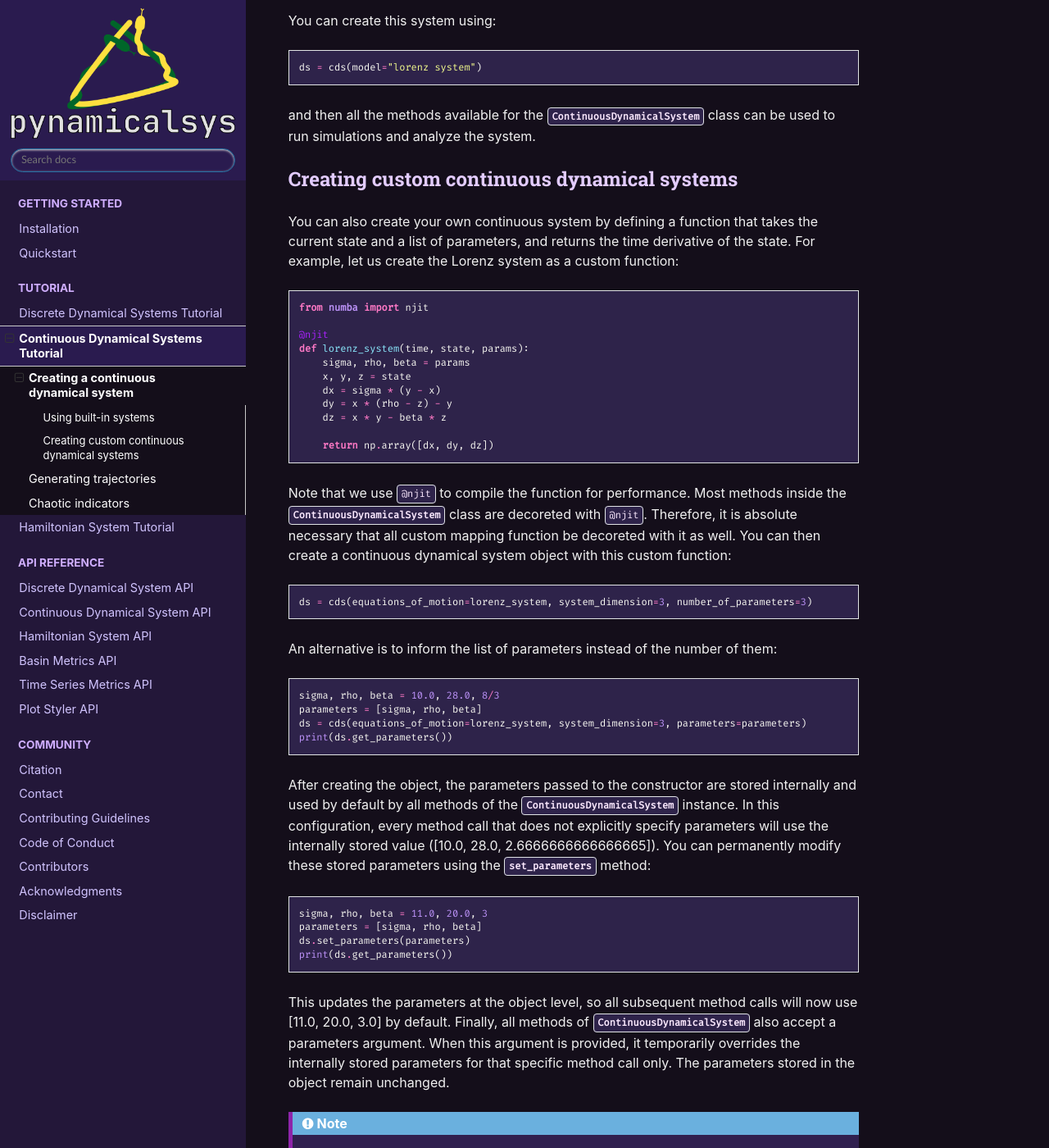
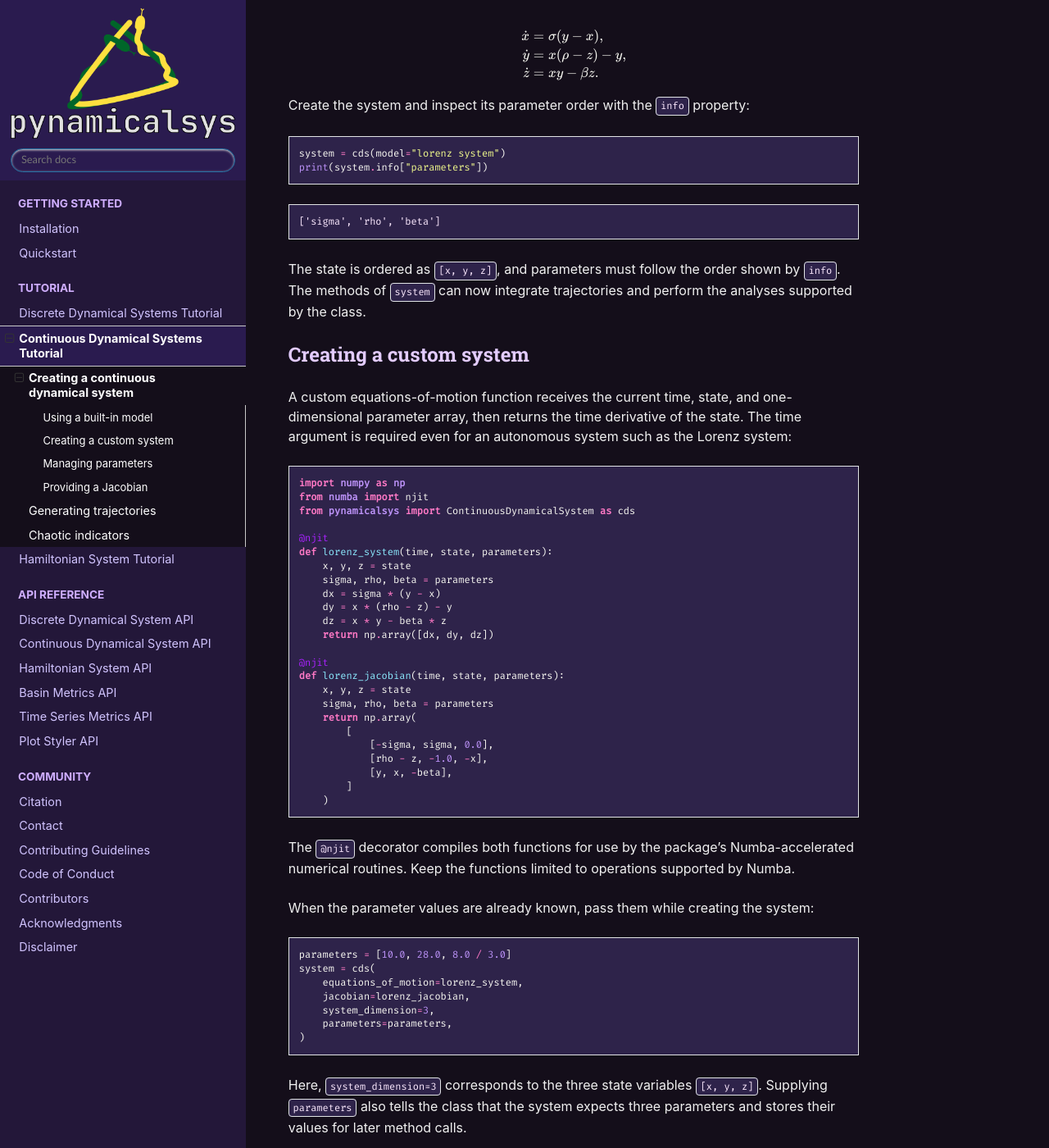
Before and after one commit to mrolims/pynamicalsys, a Sphinx documentation site: the page built from docs/source/cds_creating_ds.rst, in a window 1280 px wide and 1400 px high, scrolled down 648 px. Shown: the whole window at 82% size. Built offline with Sphinx 7.4.7 and the Read the Docs theme 3.1.0, drawn with Linux system fonts in a browser that asks for light colours; the version number could not be read and is left out; some of the changed text lies outside the part shown.

Commit message:
docs: revamp continuous system creation guide

```diff
--- a/docs/source/cds_creating_ds.rst
+++ b/docs/source/cds_creating_ds.rst
@@ -1,95 +1,155 @@
 Creating a continuous dynamical system
 --------------------------------------
 
-The :py:class:`ContinuousDynamicalSystem <pynamicalsys.core.continuous_dynamical_systems.ContinuousDynamicalSystem>` class allows you to create a continuous dynamical system object. You can use built-in systems or define your own continuous dynamical system.
+The :py:class:`ContinuousDynamicalSystem <pynamicalsys.core.continuous_dynamical_systems.ContinuousDynamicalSystem>` class represents systems defined by ordinary differential equations. You can select a built-in model or provide your own equations of motion.
 
-Using built-in systems
+Using a built-in model
 ~~~~~~~~~~~~~~~~~~~~~~
 
-To check available built-in systems, you can use the :py:meth:`available_models <pynamicalsys.core.continuous_dynamical_systems.ContinuousDynamicalSystem.available_models>` method:
+Import the class as ``cds`` and call :py:meth:`available_models <pynamicalsys.core.continuous_dynamical_systems.ContinuousDynamicalSystem.available_models>` to see the built-in models:
 
 .. code-block:: python
 
-    available_models = cds.available_models()
-    print(available_models)
+    from pynamicalsys import ContinuousDynamicalSystem as cds
+
+    for model in cds.available_models():
+        print(model)
 
 .. code-block:: text
 
-    ['lorenz system']
+    lorenz system
+    henon heiles
+    rossler system
+    4d rossler system
+    duffing
 
-For example, you can create the 63 Lorenz system, given by:
+Select a model by passing its name to ``model``. For example, the Lorenz system is
 
 .. math::
 
-    \begin{align*}
-        \dot{x} &= \sigma(y - x),\\
-        \dot{y} &= x(\rho - z) - y,\\
-        \dot{z} &= xy - \beta z.
-    \end{align*}
+    \begin{aligned}
+        \dot{x} &= \sigma(y-x), \\
+        \dot{y} &= x(\rho-z)-y, \\
+        \dot{z} &= xy-\beta z.
+    \end{aligned}
 
-You can create this system using:
+Create the system and inspect its parameter order with the ``info`` property:
 
 .. code-block:: python
 
-    ds = cds(model="lorenz system")
+    system = cds(model="lorenz system")
+    print(system.info["parameters"])
 
-and then all the methods available for the :py:class:`ContinuousDynamicalSystem <pynamicalsys.core.continuous_dynamical_systems.ContinuousDynamicalSystem>` class can be used to run simulations and analyze the system.
+.. code-block:: text
 
-Creating custom continuous dynamical systems
-~~~~~~~~~~~~~~~~~~~~~~~~~~~~~~~~~~~~~~~~~~~~
+    ['sigma', 'rho', 'beta']
 
-You can also create your own continuous system by defining a function that takes the current state and a list of parameters, and returns the time derivative of the state. For example, let us create the Lorenz system as a custom function:
+The state is ordered as ``[x, y, z]``, and parameters must follow the order shown by ``info``. The methods of ``system`` can now integrate trajectories and perform the analyses supported by the class.
+
+Creating a custom system
+~~~~~~~~~~~~~~~~~~~~~~~~
+
+A custom equations-of-motion function receives the current time, state, and one-dimensional parameter array, then returns the time derivative of the state. The time argument is required even for an autonomous system such as the Lorenz system:
 
 .. code-block:: python
 
+    import numpy as np
     from numba import njit
+    from pynamicalsys import ContinuousDynamicalSystem as cds
 
     @njit
-    def lorenz_system(time, state, params):
-        sigma, rho, beta = params
+    def lorenz_system(time, state, parameters):
         x, y, z = state
+        sigma, rho, beta = parameters
         dx = sigma * (y - x)
         dy = x * (rho - z) - y
         dz = x * y - beta * z
-
         return np.array([dx, dy, dz])
 
-Note that we use :code:`@njit` to compile the function for performance. Most methods inside the :py:class:`ContinuousDynamicalSystem <pynamicalsys.core.continuous_dynamical_systems.ContinuousDynamicalSystem>` class are decoreted with :code:`@njit`. Therefore, it is absolute necessary that all custom mapping function be decoreted with it as well. You can then create a continuous dynamical system object with this custom function:
+    @njit
+    def lorenz_jacobian(time, state, parameters):
+        x, y, z = state
+        sigma, rho, beta = parameters
+        return np.array(
+            [
+                [-sigma, sigma, 0.0],
+                [rho - z, -1.0, -x],
+                [y, x, -beta],
+            ]
+        )
+
+The ``@njit`` decorator compiles both functions for use by the package's Numba-accelerated numerical routines. Keep the functions limited to operations supported by Numba.
+
+When the parameter values are already known, pass them while creating the system:
 
 .. code-block:: python
 
-    ds = cds(equations_of_motion=lorenz_system, system_dimension=3, number_of_parameters=3)
+    parameters = [10.0, 28.0, 8.0 / 3.0]
+    system = cds(
+        equations_of_motion=lorenz_system,
+        jacobian=lorenz_jacobian,
+        system_dimension=3,
+        parameters=parameters,
+    )
 
-An alternative is to inform the list of parameters instead of the number of them:
+Here, ``system_dimension=3`` corresponds to the three state variables ``[x, y, z]``. Supplying ``parameters`` also tells the class that the system expects three parameters and stores their values for later method calls.
+
+If you want to provide the parameters only when performing a calculation, declare their number instead:
 
 .. code-block:: python
 
-    sigma, rho, beta = 10.0, 28.0, 8/3
-    parameters = [sigma, rho, beta]
-    ds = cds(equations_of_motion=lorenz_system, system_dimension=3, parameters=parameters)
-    print(ds.get_parameters())
+    system = cds(
+        equations_of_motion=lorenz_system,
+        jacobian=lorenz_jacobian,
+        system_dimension=3,
+        number_of_parameters=3,
+    )
 
-.. code-block:: text
-    [10.0, 28.0, 2.6666666666666665]
+    final_state = system.evolve_system(
+        [1.0, 1.0, 1.0],
+        total_time=0.1,
+        parameters=[10.0, 28.0, 8.0 / 3.0],
+    )
 
-After creating the object, the parameters passed to the constructor are stored internally and used by default by all methods of the :py:class:`ContinuousDynamicalSystem <pynamicalsys.core.continuous_dynamical_systems.ContinuousDynamicalSystem>` instance. In this configuration, every method call that does not explicitly specify parameters will use the internally stored value ([10.0, 28.0, 2.6666666666666665]). You can permanently modify these stored parameters using the
-:py:meth:`set_parameters <pynamicalsys.core.continuous_dynamical_systems.ContinuousDynamicalSystem.set_parameters>` method:
+In this case, a method call must supply ``parameters`` until values are stored with :py:meth:`set_parameters <pynamicalsys.core.continuous_dynamical_systems.ContinuousDynamicalSystem.set_parameters>`.
+
+Managing parameters
+~~~~~~~~~~~~~~~~~~~
+
+Use ``set_parameters`` to store parameter values for subsequent calculations:
 
 .. code-block:: python
 
-    sigma, rho, beta = 11.0, 20.0, 3
-    parameters = [sigma, rho, beta]
-    ds.set_parameters(parameters)
-    print(ds.get_parameters())
+    system.set_parameters([10.0, 28.0, 8.0 / 3.0])
+    print(system.get_parameters())
 
 .. code-block:: text
-    [11.0, 20.0, 3.0]
 
-This updates the parameters at the object level, so all subsequent method calls will now use [11.0, 20.0, 3.0] by default. Finally, all methods of :py:class:`ContinuousDynamicalSystem <pynamicalsys.core.continuous_dynamical_systems.ContinuousDynamicalSystem>` also accept a parameters argument. When this argument is provided, it temporarily overrides the internally stored parameters for that specific method call only. The parameters stored in the object remain unchanged.
+    [10.         28.          2.66666667]
 
-.. note::
+Methods use the stored parameters when their ``parameters`` argument is omitted. Passing the argument to an individual call temporarily overrides the stored values:
 
-   In other words:
+.. code-block:: python
 
-   - ``set_parameters(...)`` → persistent change (updates the system's internal parameters)
-   - ``parameters=...`` in a method call → temporary, local override (applies only to that call)
+    stored_result = system.evolve_system([1.0, 1.0, 1.0], total_time=0.1)
+    override_result = system.evolve_system(
+        [1.0, 1.0, 1.0],
+        total_time=0.1,
+        parameters=[11.0, 20.0, 3.0],
+    )
+    print(system.get_parameters())
+
+.. code-block:: text
+
+    [10.         28.          2.66666667]
+
+The second call uses the temporary parameter values, but the values stored in ``system`` remain unchanged. Calling ``system.set_parameters([11.0, 20.0, 3.0])`` would replace the stored values for all later calls.
+
+Providing a Jacobian
+~~~~~~~~~~~~~~~~~~~~
+
+The equations of motion alone are enough to integrate trajectories. A custom Jacobian must accept the same ``(time, state, parameters)`` arguments and return the matrix of partial derivatives with respect to the state variables.
+
+The Jacobian is required for tangent-space calculations such as Lyapunov exponents, covariant Lyapunov vectors, SALI, LDI, and GALI. Decorate it with ``@njit`` and pass it as ``jacobian=...`` when constructing the system, as shown in the Lorenz example above.
+
+The ``info`` property describes built-in models. The package cannot infer descriptive metadata or equations from custom functions.
```
